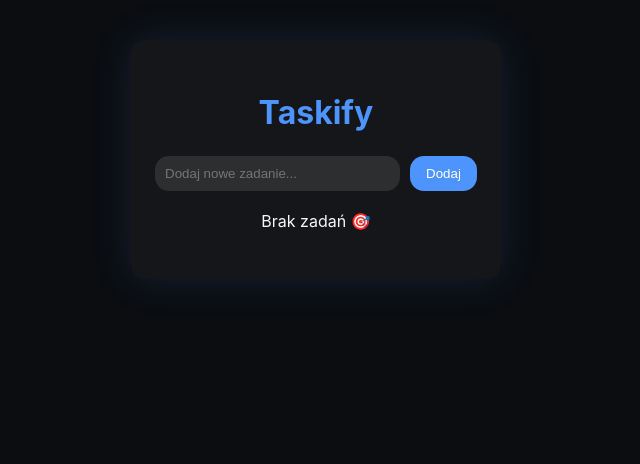
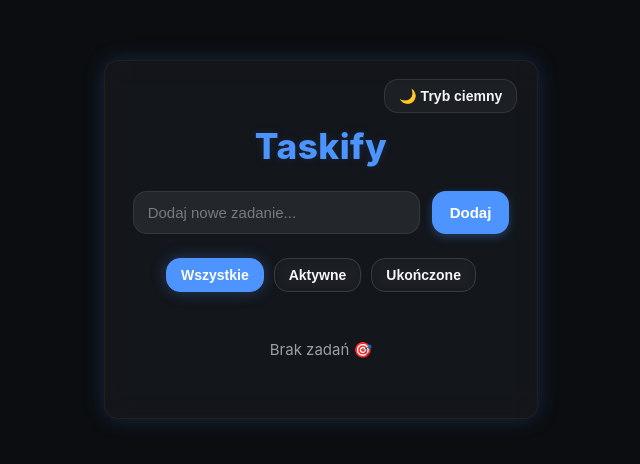
Before and after one commit to kameleon1312/Taskify, a React (Vite) app: page / in a window 1280 px wide. Shown: the top 464 px of the page, without its empty margins (348-988 px from the left). Built offline with nearby package versions, Linux system fonts and the light colour scheme.

Commit message:
Add task filters (all/active/completed) + animated filter bar

```diff
--- a/package.json
+++ b/package.json
@@ -12,6 +12,7 @@
   "license": "ISC",
   "description": "",
   "dependencies": {
+    "framer-motion": "^12.23.24",
     "react": "^19.2.0",
     "react-dom": "^19.2.0"
   },
--- a/src/App.jsx
+++ b/src/App.jsx
@@ -1,7 +1,8 @@
-import React from "react";
-import { useState, useEffect } from "react";
+import React, { useState, useEffect } from "react";
 import TaskInput from "./components/TaskInput.jsx";
 import TaskList from "./components/TaskList.jsx";
+import ThemeToggle from "./components/ThemeToggle.jsx";
+import { motion } from "framer-motion";
 
 function App() {
   const [tasks, setTasks] = useState(() => {
@@ -9,15 +10,53 @@ function App() {
     return saved ? JSON.parse(saved) : [];
   });
 
+  const [filter, setFilter] = useState("all");
+
   useEffect(() => {
     localStorage.setItem("tasks", JSON.stringify(tasks));
   }, [tasks]);
 
+  const filteredTasks = tasks.filter(task => {
+    if (filter === "active") return !task.completed;
+    if (filter === "completed") return task.completed;
+    return true;
+  });
+
   return (
     <div className="app">
+      <ThemeToggle />
       <h1>Taskify</h1>
       <TaskInput setTasks={setTasks} />
-      <TaskList tasks={tasks} setTasks={setTasks} />
+
+      {/* Filtry */}
+      <motion.div
+        className="filter-bar"
+        initial={{ opacity: 0, y: -10 }}
+        animate={{ opacity: 1, y: 0 }}
+        transition={{ duration: 0.3, delay: 0.1 }}
+      >
+        <button
+          className={filter === "all" ? "active" : ""}
+          onClick={() => setFilter("all")}
+        >
+          Wszystkie
+        </button>
+        <button
+          className={filter === "active" ? "active" : ""}
+          onClick={() => setFilter("active")}
+        >
+          Aktywne
+        </button>
+        <button
+          className={filter === "completed" ? "active" : ""}
+          onClick={() => setFilter("completed")}
+        >
+          Ukończone
+        </button>
+      </motion.div>
+
+      {/*  Lista zadań */}
+      <TaskList tasks={filteredTasks} setTasks={setTasks} />
     </div>
   );
 }
--- a/src/components/TaskItem.jsx
+++ b/src/components/TaskItem.jsx
@@ -1,18 +1,37 @@
 import React from "react";
+import { motion } from "framer-motion";
 
 function TaskItem({ task, toggleTask, deleteTask }) {
   return (
-    <li className={`task-item ${task.completed ? "done" : ""}`}>
-      <button className="checkbox" onClick={() => toggleTask(task.id)}>
+    <motion.li
+      className={`task-item ${task.completed ? "done" : ""}`}
+      layout
+      initial={{ opacity: 0, y: 12, scale: 0.98 }}
+      animate={{ opacity: 1, y: 0, scale: 1 }}
+      exit={{ opacity: 0, y: 10, scale: 0.95 }}
+      transition={{ duration: 0.25, ease: "easeOut" }}
+    >
+      <button
+        className="checkbox"
+        aria-pressed={task.completed}
+        onClick={() => toggleTask(task.id)}
+      >
         {task.completed ? "✔" : ""}
       </button>
+
       <span className="text" onClick={() => toggleTask(task.id)}>
         {task.text}
       </span>
-      <button className="remove" onClick={() => deleteTask(task.id)}>
+
+      <motion.button
+        className="remove"
+        onClick={() => deleteTask(task.id)}
+        whileHover={{ scale: 1.2, rotate: 8 }}
+        whileTap={{ scale: 0.9 }}
+      >
         ✕
-      </button>
-    </li>
+      </motion.button>
+    </motion.li>
   );
 }
 
--- a/src/components/TaskList.jsx
+++ b/src/components/TaskList.jsx
@@ -1,5 +1,5 @@
 import React from "react";
-
+import { AnimatePresence, motion } from "framer-motion";
 import TaskItem from "./TaskItem.jsx";
 
 function TaskList({ tasks, setTasks }) {
@@ -16,11 +16,25 @@ function TaskList({ tasks, setTasks }) {
   };
 
   if (tasks.length === 0) {
-    return <p className="empty">Brak zadań 🎯</p>;
+    return (
+      <motion.p
+        className="empty"
+        initial={{ opacity: 0, y: 8 }}
+        animate={{ opacity: 1, y: 0 }}
+        transition={{ duration: 0.3 }}
+      >
+        Brak zadań 🎯
+      </motion.p>
+    );
   }
 
   return (
-    <ul className="task-list">
+    <motion.ul
+      className="task-list"
+      layout
+      transition={{ type: "spring", damping: 18, stiffness: 120 }}
+    >
+      <AnimatePresence>
         {tasks.map(task => (
           <TaskItem
             key={task.id}
@@ -29,7 +43,8 @@ function TaskList({ tasks, setTasks }) {
             deleteTask={deleteTask}
           />
         ))}
-    </ul>
+      </AnimatePresence>
+    </motion.ul>
   );
 }
 
--- /dev/null
+++ b/src/components/ThemeToggle.jsx
@@ -0,0 +1,29 @@
+import React, { useEffect, useState } from "react";
+
+function ThemeToggle() {
+  const [theme, setTheme] = useState(() => {
+    return localStorage.getItem("theme") || "dark";
+  });
+
+  useEffect(() => {
+    document.body.setAttribute("data-theme", theme);
+    localStorage.setItem("theme", theme);
+  }, [theme]);
+
+  const toggleTheme = () => {
+    setTheme(prev => (prev === "dark" ? "light" : "dark"));
+  };
+
+  return (
+    <button
+      onClick={toggleTheme}
+      className="theme-toggle"
+      aria-label="Zmień motyw"
+      title="Zmień motyw"
+    >
+      {theme === "dark" ? "🌙 Tryb ciemny" : "☀️ Tryb jasny"}
+    </button>
+  );
+}
+
+export default ThemeToggle;
--- a/src/styles/index.scss
+++ b/src/styles/index.scss
@@ -1,80 +1,257 @@
-@import "./variables.scss";
+@use "./variables" as *;
+
+/* ================================================
+   Taskify UI v2.0 – Modern Glass / Professional
+   ================================================ */
 
 body {
   margin: 0;
-  background: $bg;
-  color: $fg;
-  font-family: 'Inter', sans-serif;
+  font-family: 'Inter', system-ui, -apple-system, Segoe UI, Roboto, sans-serif;
   display: flex;
   justify-content: center;
-  padding: 40px;
+  align-items: flex-start;
+  min-height: 100vh;
+  padding: 60px 20px;
+  background: var(--bg);
+  color: var(--fg);
+  transition: background 0.4s ease, color 0.4s ease;
 }
 
+/* ====== Theme Variables ====== */
+body[data-theme="dark"] {
+  --bg: #{$dark-bg};
+  --fg: #{$dark-fg};
+  --card: #{$dark-card};
+  --accent: #{$dark-accent};
+  --success: #{$dark-success};
+  --muted: #{$dark-muted};
+  --shadow-glow: 0 0 22px rgba(77, 148, 255, 0.2);
+}
+
+body[data-theme="light"] {
+  --bg: #{$light-bg};
+  --fg: #{$light-fg};
+  --card: #{$light-card};
+  --accent: #{$light-accent};
+  --success: #{$light-success};
+  --muted: #{$light-muted};
+  --shadow-glow: 0 0 18px rgba(61, 125, 255, 0.15);
+}
+
+/* ====== App Container ====== */
 .app {
-  background: $card;
+  position: relative;
+  width: 100%;
+  max-width: 420px;
+  background: var(--card);
   border-radius: $radius;
-  box-shadow: $shadow;
-  padding: 32px 24px;
-  width: 100%;
-  max-width: 480px;
-  text-align: center;
+  padding: 40px 28px 36px;
+  box-shadow: var(--shadow-glow);
+  backdrop-filter: blur(14px) saturate(150%);
+  border: 1px solid rgba(255, 255, 255, 0.05);
+  transition: all 0.4s ease;
+}
+
+.app:hover {
+  transform: translateY(-2px);
+  box-shadow: 0 0 40px rgba(77, 148, 255, 0.25);
 }
 
 h1 {
-  color: $accent;
+  text-align: center;
+  font-size: 2.2rem;
   margin-bottom: 24px;
+  letter-spacing: 0.5px;
+  color: var(--accent);
+  font-weight: 800;
+  text-shadow: 0 0 8px rgba(77, 148, 255, 0.15);
 }
 
+/* ====== Input Section ====== */
 .task-input {
   display: grid;
   grid-template-columns: 1fr auto;
-  gap: 10px;
-  margin-bottom: 20px;
+  gap: 12px;
+  margin-bottom: 24px;
 
   input {
-    padding: 10px;
+    padding: 12px 14px;
     border-radius: $radius;
-    border: none;
-    background: rgba(255, 255, 255, 0.1);
-    color: $fg;
+    border: 1px solid rgba(255, 255, 255, 0.08);
+    background: rgba(255, 255, 255, 0.07);
+    color: var(--fg);
+    font-size: 15px;
+    outline: none;
+    transition: border 0.2s ease, box-shadow 0.2s ease, background 0.2s ease;
+
+    &::placeholder {
+      color: var(--muted);
+      opacity: 0.7;
+    }
+
+    &:focus {
+      border-color: var(--accent);
+      box-shadow: 0 0 0 3px rgba(77, 148, 255, 0.25);
+      background: rgba(255, 255, 255, 0.09);
+    }
   }
 
   button {
-    background: $accent;
-    color: white;
+    padding: 12px 18px;
+    border-radius: $radius;
     border: none;
-    border-radius: $radius;
-    padding: 10px 16px;
+    background: var(--accent);
+    color: #fff;
+    font-weight: 600;
+    font-size: 15px;
     cursor: pointer;
+    box-shadow: 0 3px 10px rgba(77, 148, 255, 0.3);
+    transition: transform 0.1s ease, filter 0.2s ease;
+
+    &:hover { filter: brightness(1.1); }
+    &:active { transform: translateY(1px); }
   }
 }
 
+/* ====== Task List ====== */
+.task-list {
+  list-style: none;
+  padding: 0;
+  margin: 0;
+  display: grid;
+  gap: 12px;
+}
+
 .task-item {
+  display: grid;
+  grid-template-columns: 34px 1fr auto;
+  align-items: center;
   background: rgba(255, 255, 255, 0.05);
-  padding: 10px;
+  border: 1px solid rgba(255, 255, 255, 0.08);
   border-radius: $radius;
-  display: flex;
-  justify-content: space-between;
-  align-items: center;
-  margin-bottom: 10px;
+  padding: 10px 12px;
+  transition: background 0.2s ease, border 0.2s ease, transform 0.15s ease;
+
+  &:hover {
+    background: rgba(255, 255, 255, 0.08);
+    transform: translateY(-1px);
+  }
 
   &.done {
-    text-decoration: line-through;
-    color: $muted;
+    background: rgba(55, 214, 122, 0.12);
+    border-color: rgba(55, 214, 122, 0.3);
+
+    .text { text-decoration: line-through; color: var(--muted); }
   }
 
   .checkbox {
-    color: $success;
+    width: 24px;
+    height: 24px;
+    border-radius: 8px;
+    border: 2px solid rgba(255, 255, 255, 0.25);
+    display: grid;
+    place-items: center;
+    color: var(--success);
+    cursor: pointer;
+    font-weight: 800;
+    transition: all 0.2s ease;
     background: transparent;
-    border: none;
-    font-size: 18px;
+
+    &:hover { border-color: var(--accent); }
+  }
+
+  .text {
+    user-select: none;
+    cursor: pointer;
+    font-size: 15px;
+    line-height: 1.45;
   }
 
   .remove {
-    color: $accent;
     background: transparent;
     border: none;
+    color: var(--accent);
     font-size: 18px;
+    padding: 6px 8px;
+    border-radius: 10px;
     cursor: pointer;
+    transition: background 0.2s ease;
+
+    &:hover {
+      background: rgba(77, 148, 255, 0.12);
+    }
   }
 }
+
+.empty {
+  text-align: center;
+  color: var(--muted);
+  padding: 28px 0 8px;
+  font-size: 15px;
+}
+
+/* ====== Theme Toggle Button ====== */
+.theme-toggle {
+  position: absolute;
+  top: 18px;
+  right: 20px;
+  background: var(--card);
+  color: var(--fg);
+  border: 1px solid rgba(255,255,255,0.1);
+  padding: 8px 14px;
+  border-radius: $radius;
+  cursor: pointer;
+  transition: all 0.25s ease;
+  font-weight: 600;
+  font-size: 14px;
+
+  &:hover {
+    background: var(--accent);
+    color: white;
+    box-shadow: 0 0 16px rgba(77,148,255,0.25);
+  }
+}
+
+.task-item.done {
+  animation: pulseDone 0.3s ease;
+}
+
+@keyframes pulseDone {
+  0% { transform: scale(0.97); opacity: 0.8; }
+  100% { transform: scale(1); opacity: 1; }
+}
+
+.filter-bar {
+  display: flex;
+  justify-content: center;
+  gap: 10px;
+  margin-bottom: 20px;
+  flex-wrap: wrap;
+
+  button {
+    background: transparent;
+    border: 1px solid rgba(255,255,255,0.15);
+    color: var(--fg);
+    padding: 8px 14px;
+    border-radius: $radius;
+    cursor: pointer;
+    font-weight: 600;
+    font-size: 14px;
+    transition: all 0.25s ease;
+    backdrop-filter: blur(6px);
+
+    &:hover {
+      background: var(--accent);
+      color: #fff;
+      border-color: transparent;
+      box-shadow: 0 0 14px rgba(77, 148, 255, 0.25);
+    }
+
+    &.active {
+      background: var(--accent);
+      color: white;
+      border-color: var(--accent);
+      box-shadow: 0 0 16px rgba(77, 148, 255, 0.3);
+    }
+  }
+}
--- a/src/styles/variables.scss
+++ b/src/styles/variables.scss
@@ -1,8 +1,22 @@
-$bg: #0b0d10;
-$fg: #f5f7fa;
-$accent: #4D94FF;
-$success: #37D67A;
-$muted: #9aa0a6;
-$card: rgba(255, 255, 255, 0.04);
+/* ================================================
+   Taskify™ Theme Variables – Dark & Light Mode
+   ================================================ */
+
+$radius: 14px;
 $shadow: 0 0 40px rgba(77, 148, 255, 0.15);
-$radius: 14px;
+
+/* ---- DARK THEME ---- */
+$dark-bg: #0b0d10;
+$dark-fg: #f5f7fa;
+$dark-card: rgba(255, 255, 255, 0.04);
+$dark-accent: #4D94FF;
+$dark-success: #37D67A;
+$dark-muted: #9aa0a6;
+
+/* ---- LIGHT THEME ---- */
+$light-bg: #f7f9fc;
+$light-fg: #0d1117;
+$light-card: #ffffff;
+$light-accent: #3D7DFF;
+$light-success: #27c269;
+$light-muted: #6b7280;
```
Also changed, not shown: 1 other file (tests, documents, lock files or other folders). Lines whose indentation alone changed are shown as unchanged.
